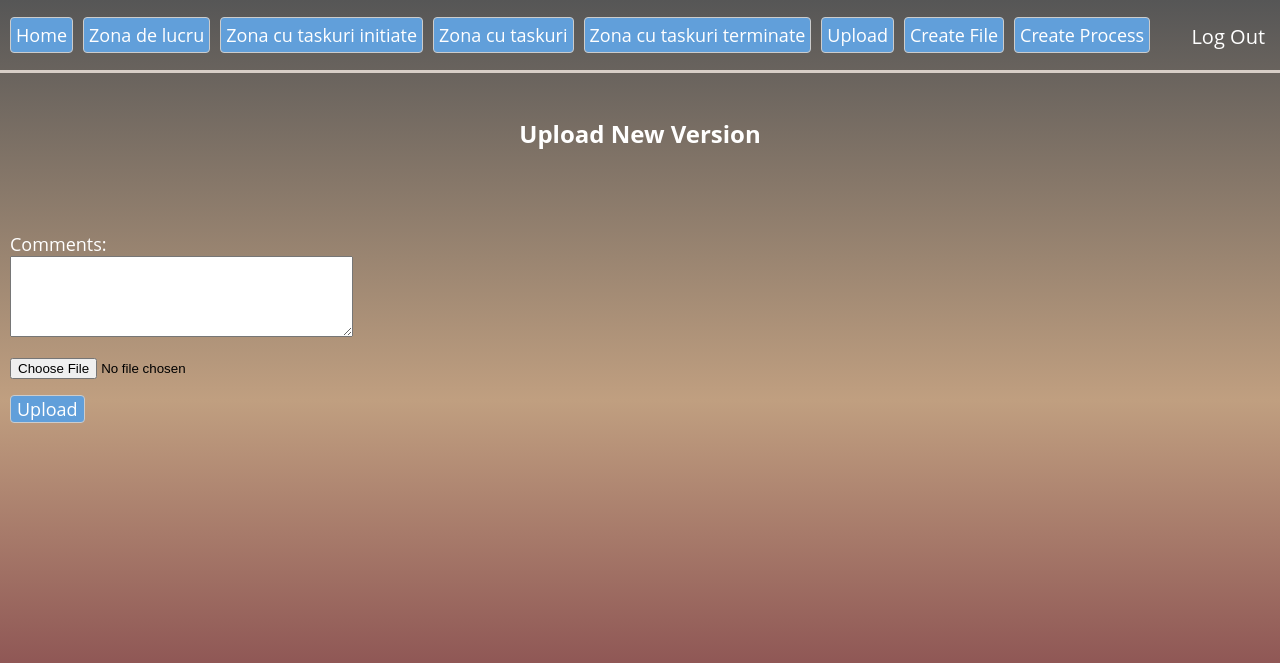
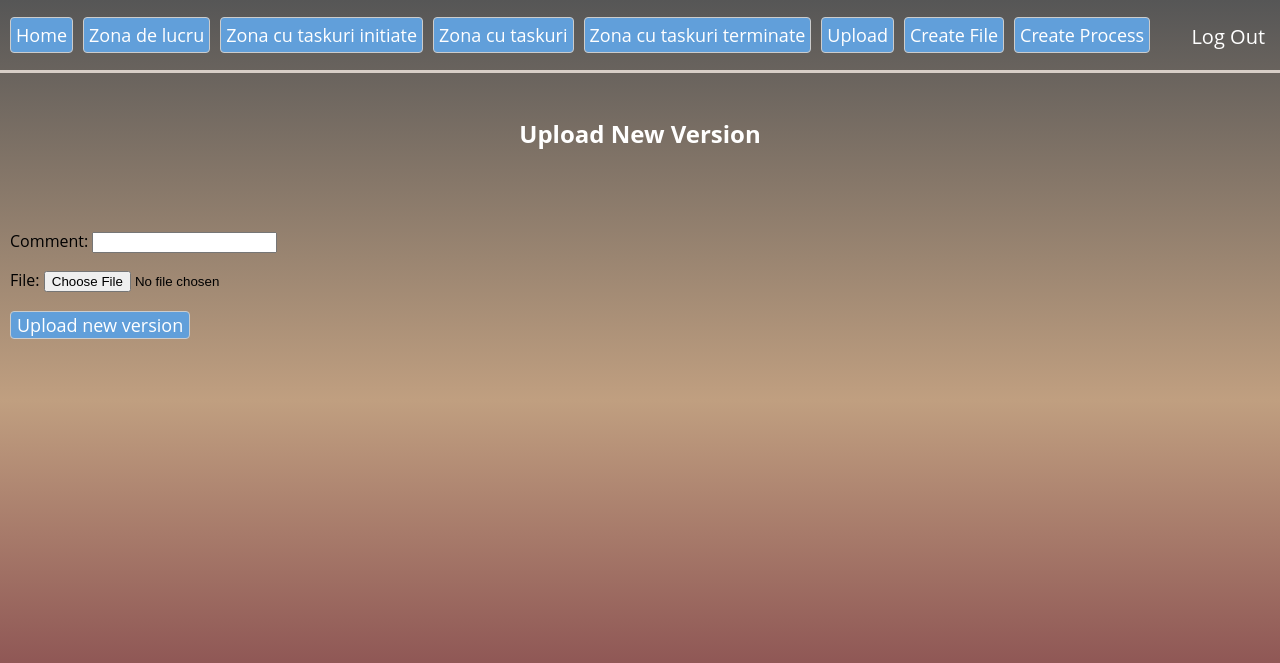
Before and after one commit to hanikhan/DocumentsFlow, a Django app: page /docflow/uploadNewVersion/ in a window 1280 px wide. Shown: the top 663 px of the page. Run offline with Django 3.2, Linux system fonts and the light colour scheme; some libraries are stand-ins or nearby versions.

Commit message:
fix make final and make draft and view doc

```diff
--- a/DocumentsFlowApp/forms.py
+++ b/DocumentsFlowApp/forms.py
@@ -5,6 +5,10 @@ class UploadFileForm(forms.Form):
     keywords = forms.CharField(label='Cuvinte cheie', max_length=100)
     file = forms.FileField()
 
+class UploadNewVersionForm(forms.Form):
+    comment = forms.CharField(label='Comment', max_length=100)
+    file = forms.FileField()
+
 class CreateFileForm(forms.Form):
     doctitle = forms.CharField(label='Document title', max_length=100)
     title = forms.CharField(label='Title', max_length=100)
--- a/DocumentsFlowApp/templates/DocumentsFLowApp/homepage/uploadNewVersion.html
+++ b/DocumentsFlowApp/templates/DocumentsFLowApp/homepage/uploadNewVersion.html
@@ -12,19 +12,16 @@
     <h2 style="text-align: center;color: white;margin-top: -10px;font-family: 'Open Sans', sans-serif;color: white;font-size: 24px;">Upload New Version</h2>
 
     <br><br>
-    <form action="docFlow/uuuuuuuuu" enctype="multipart/form-data" method="post">
-        {% csrf_token %}
-        {{ form.as_p }}
-        <p style="width: 85px;display: inline-block;color: white;font-size: 18px">
-            Comments:
-        <textarea name="Text1" cols="40" rows="5" style="margin-bottom: -20px;"></textarea>        </p>
-        <p>
-        <input type="file" name="datafile" size="40" >
-        </p>
-        <div>
-        <input type="submit" value="Upload" style="font-family: 'Open Sans', sans-serif;color: white;font-size: 18px;float: left;margin-right: 5px;border: 1px solid #ccc;background-color: #619fda;-webkit-border-radius: 4px; -moz-border-radius: 4px; border-radius: 4px;">
-        </div>
-    </form>
+    <form enctype="multipart/form-data" action="" method="post">
+            {% csrf_token %}
+            {{ form.as_p }}
+{#            <input type='hidden' name='csrfmiddlewaretoken' value='EA6nNcrL0EYSqr60csJ4OhXmPDosKXFExbpnT0RndXo2ZzYzdf8HaqMTmjrMVoTg' />#}
+{#            <p><label for="id_abstract" style="width: 135px;display: inline-block;color: white;font-size: 18px">Abstract:</label> <input id="id_abstract" maxlength="100" name="abstract" type="text" required style="width: 300px;height: 25px;margin-bottom: 10px;font-size: 16px" /></p>#}
+{#            <p><label for="id_keywords" style="width: 135px;display: inline-block;color: white;font-size: 18px">Cuvinte cheie:</label> <input id="id_keywords" maxlength="100" name="keywords" type="text" required style="width: 300px;height: 25px;margin-bottom: 10px;font-size: 16px" /></p>#}
+{#            <p><label for="id_file" style="width: 135px;display: inline-block;color: white;font-size: 18px">File:</label> <input id="id_file" name="file" type="file" required style="width: 300px;height: 25px;margin-bottom: 10px;font-size: 16px"/></p>#}
+            <input type="submit" value="Upload new version" style="margin-top: 3px;margin-bottom: 3px;font-family: 'Open Sans', sans-serif;color: white;font-size: 18px;float: left;margin-right: 15px;border: 1px solid #ccc;background-color: #619fda;-webkit-border-radius: 4px; -moz-border-radius: 4px; border-radius: 4px;">
+        </form>
+
 
 
 {% endblock %}
--- a/DocumentsFlowApp/urls.py
+++ b/DocumentsFlowApp/urls.py
@@ -28,9 +28,7 @@ urlpatterns = [
     url(r'^zona_taskuri_terminate/', views.zona_taskuri_terminate, name='zona_taskuri_terminate'),
     url(r'^cancel_process/', views.cancel_process, name='cancel_process'),
     url(r'^uploadNewVersion/', views.uploadNewVersion, name='uploadNewVersion.html'),
-    url(r'^pdf_view/', views.pdf_view, name='pdf_view')
-
-
+    url(r'^pdf_view/', views.pdf_view, name='pdf_view'),
 ]
 
 urlpatterns += staticfiles_urlpatterns()
--- a/DocumentsFlowApp/views.py
+++ b/DocumentsFlowApp/views.py
@@ -15,7 +15,7 @@ from django.views.static import serve
 
 from DocumentsFlowApp.models import Document, MyUser, Task, Template
 from utils import get_project_path_forward_slash, get_project_path
-from .forms import UploadFileForm
+from .forms import UploadFileForm, UploadNewVersionForm
 from .forms import CreateFileForm
 from DocumentsFlow.settings import TEMPLATES_PATH
 
@@ -114,6 +114,16 @@ def change_document_status_to_final(request):
     document.set_version(1.0)
     document.save()
 
+    #default_storage.delete(document.get_path())
+    new_path=get_project_path_forward_slash() + "resources/"+str(document.get_version())+'^'+(document_path.split('^',1))[1]
+    print(new_path)
+
+    os.rename(document.get_path(), new_path)
+    #default_storage.save(new_path,file)
+
+    document.set_path(new_path)
+    document.save()
+
 
     log = Log()
     log.set_date(datetime.datetime.now().date())
@@ -135,6 +145,18 @@ def change_document_status_to_draft(request):
     document.set_status("DRAFT")
     document.set_version(0.1)
     document.save()
+
+    # default_storage.delete(document.get_path())
+    new_path = get_project_path_forward_slash() + "resources/" + str(document.get_version()) + '^' + \
+               (document_path.split('^', 1))[1]
+    print(new_path)
+
+    os.rename(document.get_path(), new_path)
+    # default_storage.save(new_path,file)
+
+    document.set_path(new_path)
+    document.save()
+
 
     log = Log()
     log.set_date(datetime.datetime.now().date())
@@ -176,8 +198,8 @@ def logout_user(request):
 
 def add_uploaded_file(request, file, abstract, keywords):
 
-       # for item in Document.objects.all():
-       #     item.delete()
+     # for item in Document.objects.all():
+     #         item.delete()
 
 
     ok = False
@@ -633,7 +655,17 @@ def cancel_process(request):
 
 def uploadNewVersion(request):
     c = {}
-    return render(request,"uploadNewVersion.html", c);
+    c = {}
+    c.update(csrf(request))
+
+    if request.method == 'POST':
+        form = UploadNewVersionForm(request.POST, request.FILES)
+        if form.is_valid():
+            upload_final_revizuit(request, request.FILES['file'])
+            return render(request, "homepage2.html", c)
+    else:
+        form = UploadNewVersionForm()
+    return render(request, "uploadNewVersion.html", {'form': form})
 
 def make_final_revizuit(document_id):
     document = Document.objects.filter(id=document_id).first()
@@ -641,9 +673,12 @@ def make_final_revizuit(document_id):
     document.set_version(document.get_version()+Decimal('0.1'))
     document.save()
 
-def upload_final_revizuit(request, file, abstract, keywords):
+def upload_final_revizuit(request, file):
+    print("dfsjsfjjfkfkkfjk")
     for item in Document.objects.all():
+        print("aici1")
         path = item.get_path().split("^", 1)
+
         if item.get_owner().username != request.user.username \
                 and get_project_path_forward_slash() + "resources/" + path[1] == \
                     get_project_path_forward_slash() + "resources" + "/" + request.user.username + file.name:
@@ -651,11 +686,13 @@ def upload_final_revizuit(request, file, abstract, keywords):
                 make_final_revizuit(item.id)
                 default_storage.delete(item.get_path())
                 item.set_path(get_project_path_forward_slash() + "resources/" +str(item.get_version()) + "^" + path[1], file)
+                path = default_storage.save(item.get_path(), file)
                 break
             else:
                 item.set_version(item.get_version() + Decimal('0.1'))
                 default_storage.delete(item.get_path())
                 item.set_path(get_project_path_forward_slash() + "resources/" +str(item.get_version()) + "^" + path[1], file)
+                path = default_storage.save(item.get_path(), file)
                 item.save()
 
 def pdf_view(request):
```
Also changed, not shown: DocumentsFlowApp/models.py (+7 -0 lines), DocumentsFlowApp/migrations/0004_document_comment.py (added), db.sqlite3, 3 other files.
